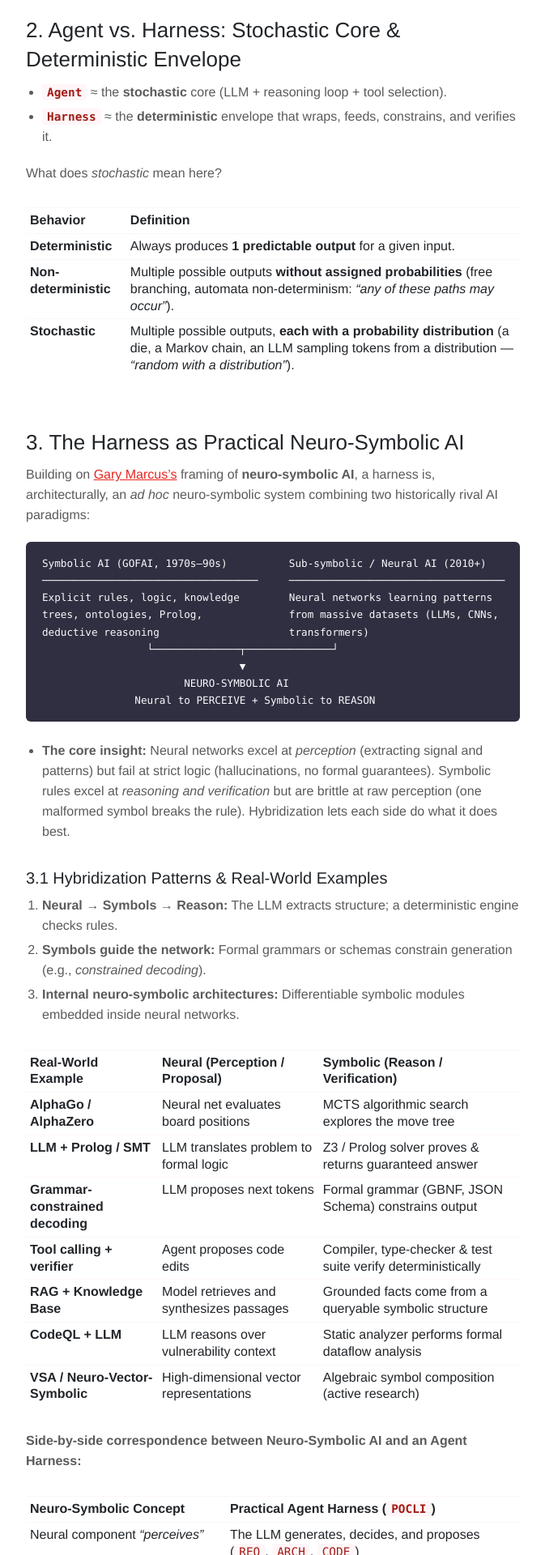
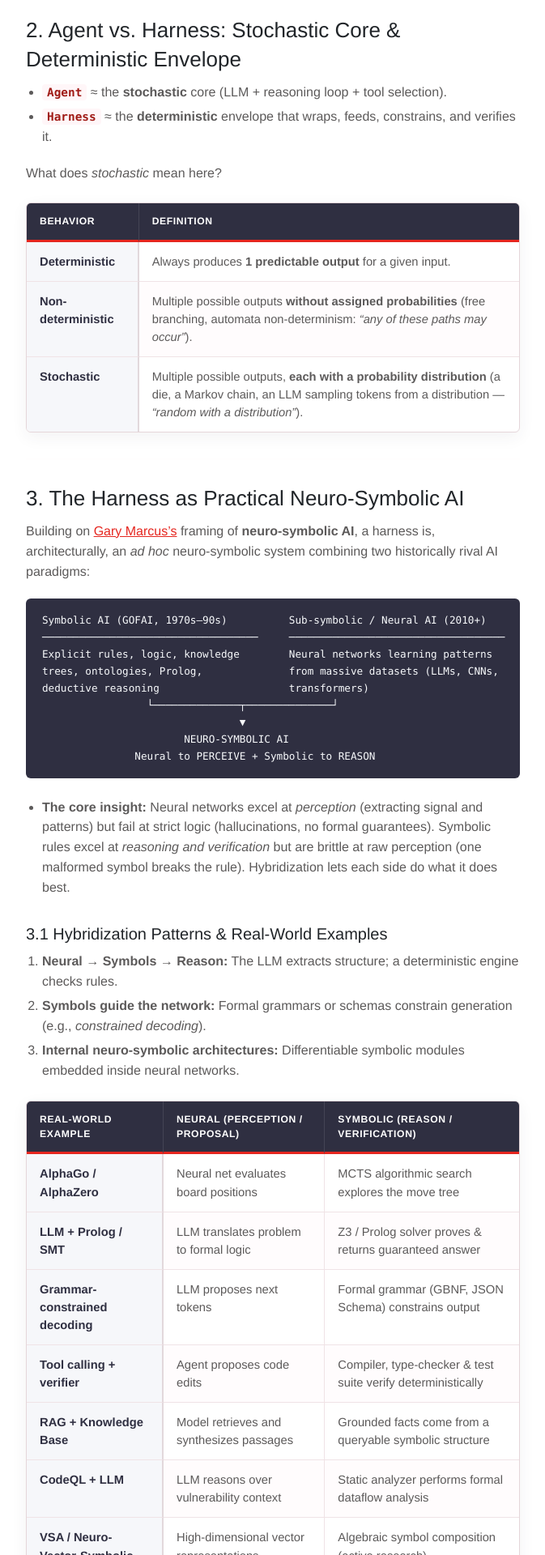
Before and after one commit to artificial-intelligence-engineering/pocli-website, a Jekyll site: the page built from about.md, in a window 1280 px wide. Shown: the part 1430-3350 px from the top of the page at 81% size, without its empty margins (143-816 px from the left). Built offline with Jekyll 4.4.1, drawn with Linux system fonts in a browser that asks for light colours.

Commit message:
style(about): style Architecture & Research tables matching Harness Matrix

```diff
--- /dev/null
+++ b/_sass/components/_about-blocks.scss
@@ -0,0 +1,102 @@
+// Styled tables for content pages (including Architecture & Research: about / es/about)
+
+.page-basic .content {
+  table {
+    width: 100%;
+    margin: 24px 0 32px;
+    border-collapse: separate;
+    border-spacing: 0;
+    background-color: $white;
+    border: 1px solid #e5d6da;
+    border-radius: 6px;
+    box-shadow: 0 6px 20px rgba(47, 47, 65, 0.06);
+    overflow: hidden;
+    font-size: 0.92rem;
+    line-height: 1.5;
+    color: $steel;
+
+    thead {
+      background-color: $black;
+      color: $white;
+
+      th {
+        padding: 13px 16px;
+        text-align: left;
+        font-size: 0.76rem;
+        font-weight: 700;
+        letter-spacing: 0.05em;
+        text-transform: uppercase;
+        border: none;
+        border-bottom: 3px solid $primary;
+        border-right: 1px solid rgba(255, 255, 255, 0.1);
+        vertical-align: middle;
+
+        &:last-child {
+          border-right: none;
+        }
+      }
+    }
+
+    tbody {
+      tr {
+        transition: background-color 0.15s ease;
+
+        &:nth-child(even) {
+          background-color: #fffcfd;
+        }
+
+        &:hover {
+          background-color: #fff3f5;
+        }
+
+        &:last-child td {
+          border-bottom: none;
+        }
+      }
+
+      td {
+        padding: 13px 16px;
+        vertical-align: top;
+        border: none;
+        border-bottom: 1px solid #f0e3e6;
+        border-right: 1px solid #f0e3e6;
+
+        &:last-child {
+          border-right: none;
+        }
+
+        &:first-child {
+          background-color: #f6f7fa;
+          color: $black;
+          font-weight: 600;
+          border-right: 2px solid #e2d8dc;
+        }
+      }
+
+      tr:hover td:first-child {
+        background-color: #fcecef;
+      }
+    }
+
+    &.table-comparison {
+      tbody {
+        td:first-child {
+          background-color: transparent;
+          color: $steel;
+          font-weight: normal;
+          border-right: 1px solid #f0e3e6;
+        }
+
+        tr:hover td:first-child {
+          background-color: transparent;
+        }
+      }
+    }
+
+    @include media-breakpoint-down(md) {
+      display: block;
+      overflow-x: auto;
+      -webkit-overflow-scrolling: touch;
+    }
+  }
+}
--- a/about.md
+++ b/about.md
@@ -85,6 +85,7 @@ deductive reasoning                     transformers)
 | Symbolic component *"reasons / verifies"* | Deterministic gates (`AuthorityGuard`), tests, linters, tool calls |
 | Architecture decides the boundary | Pipeline design: file selection, call graphs, phase gates |
 | Failure mode: bad symbol extraction breaks rules | Failure mode: a buggy filter (e.g., `is_source_file`) drops the real file |
+{: .table-comparison}
 
 ### 3.2 Gary Marcus's Position on Claude Code
 
--- a/assets/css/style.scss
+++ b/assets/css/style.scss
@@ -100,6 +100,7 @@ $sub-footer-text-color: $white;
 @import "components/strip";
 @import "components/feature";
 @import "components/harness-matrix";
+@import "components/about-blocks";
 @import "components/social";
 // @import "components/fonts"; // Uncomment this line to self host font
 
```
Also changed, not shown: es/about.md (+1 -0 lines).
